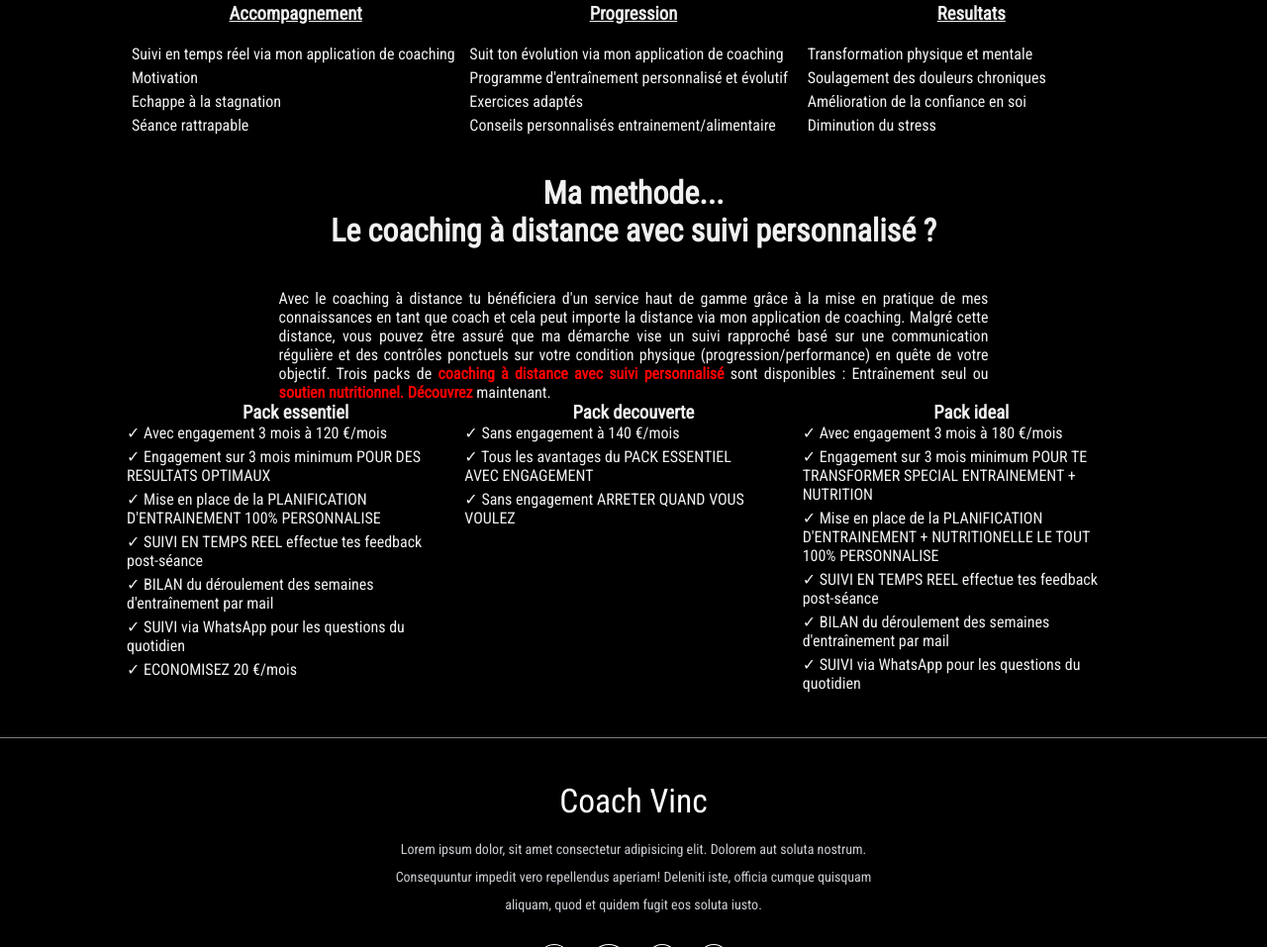
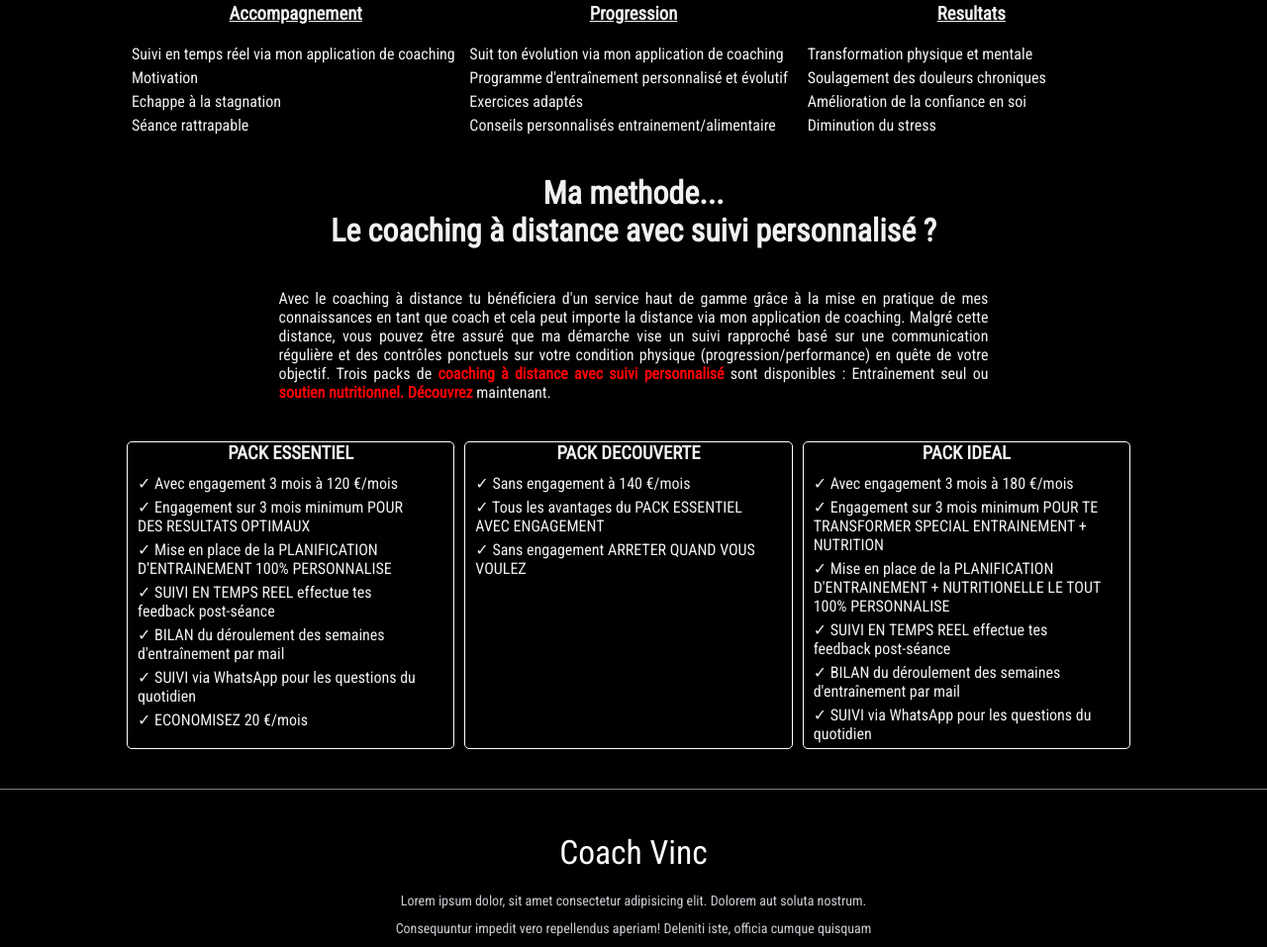
Before and after one commit to TheFatAndFurious/Coach, a plain HTML site: page coaching-online.html in a window 1280 px wide. Shown: the part 337-1294 px from the top of the page at 99% size. Drawn offline with Linux system fonts and the light colour scheme.

Commit message:
Add files via upload

```diff
--- a/style.scss
+++ b/style.scss
@@ -333,6 +333,7 @@ nav .logo {
         text-align: justify;
         max-width: 70%;
         margin: 0 auto;
+        margin-bottom: 40px;
       }
       span {
         color: red;
@@ -343,6 +344,16 @@ nav .logo {
     .packs {
       display: grid;
       grid-template-columns: repeat(3, 2fr);
+      h3 {
+        margin-bottom: 10px;
+        text-transform: uppercase;
+      }
+
+      .essentiel, .decouverte, .ideal {
+        border: 1px solid white;
+        margin-right: 10px;
+        border-radius: 5px;
+      }
 
       ul {
         li {
@@ -350,6 +361,7 @@ nav .logo {
           text-align: left;
           max-width: 90%;
           margin-bottom: 5px;
+          margin-left: 10px;
 
         }
       }
```
Also changed, not shown: style.css, 1 other file.
